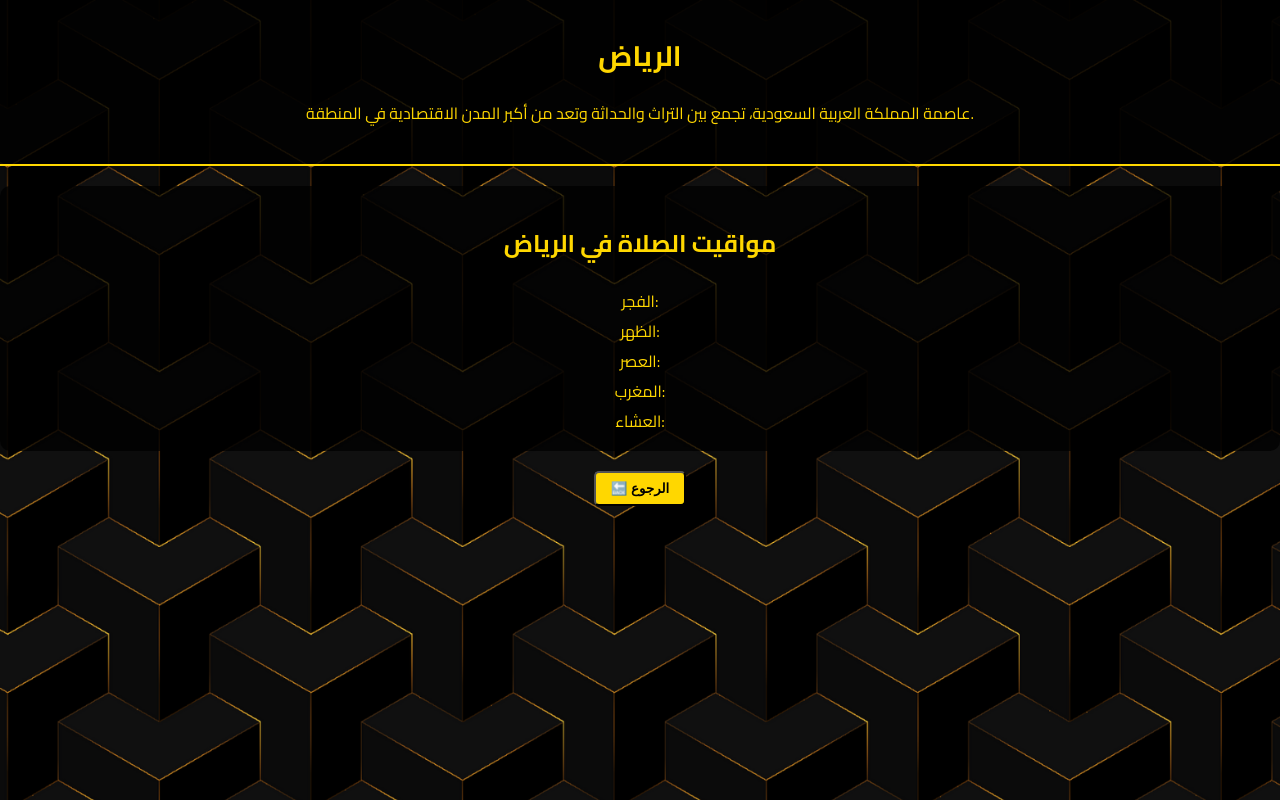
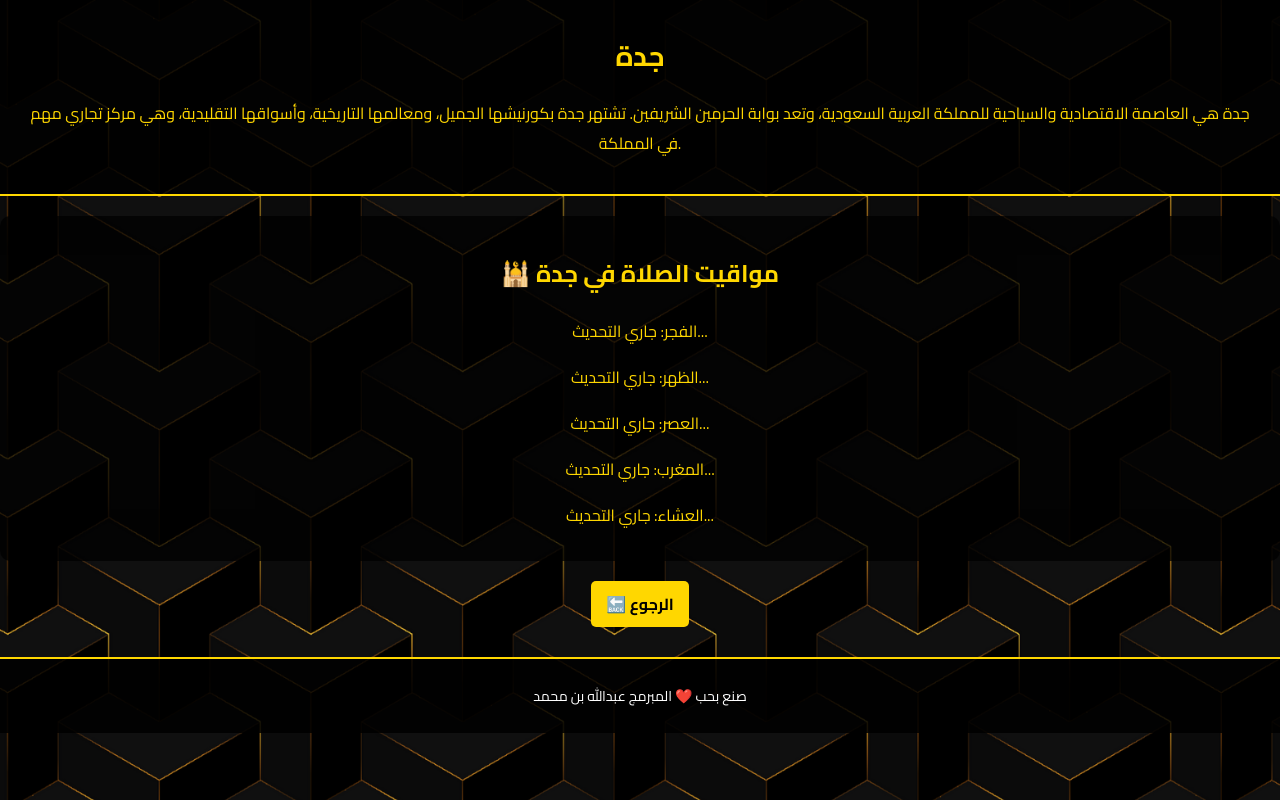
Before and after one commit to A7-pro/Al3dad, a plain HTML site: page riyadh.html in a window 1280 px wide. Drawn offline with Linux system fonts and the light colour scheme.

Commit message:
Update riyadh.html

```diff
--- a/riyadh.html
+++ b/riyadh.html
@@ -3,27 +3,32 @@
 <head>
     <meta charset="UTF-8">
     <meta name="viewport" content="width=device-width, initial-scale=1.0">
-    <title>الرياض - مواقيت الصلاة</title>
+    <title>جدة - مواقيت الصلاة</title>
     <link rel="stylesheet" href="style.css">
 </head>
 <body>
-    <header>
-        <h1>الرياض</h1>
-        <p>عاصمة المملكة العربية السعودية، تجمع بين التراث والحداثة وتعد من أكبر المدن الاقتصادية في المنطقة.</p>
-    </header>
+    <div class="container">
+        <header>
+            <h1>جدة</h1>
+            <p>جدة هي العاصمة الاقتصادية والسياحية للمملكة العربية السعودية، وتعد بوابة الحرمين الشريفين. تشتهر جدة بكورنيشها الجميل، ومعالمها التاريخية، وأسواقها التقليدية، وهي مركز تجاري مهم في المملكة.</p>
+        </header>
 
-    <section id="prayer-times">
-        <h2>مواقيت الصلاة في الرياض</h2>
-        <div class="prayer-card">الفجر: <span id="fajr"></span></div>
-        <div class="prayer-card">الظهر: <span id="dhuhr"></span></div>
-        <div class="prayer-card">العصر: <span id="asr"></span></div>
-        <div class="prayer-card">المغرب: <span id="maghrib"></span></div>
-        <div class="prayer-card">العشاء: <span id="isha"></span></div>
-    </section>
+        <section id="prayer-times">
+            <h2>🕌 مواقيت الصلاة في جدة</h2>
+            <p>الفجر: <span id="fajr-jeddah">جاري التحديث...</span></p>
+            <p>الظهر: <span id="dhuhr-jeddah">جاري التحديث...</span></p>
+            <p>العصر: <span id="asr-jeddah">جاري التحديث...</span></p>
+            <p>المغرب: <span id="maghrib-jeddah">جاري التحديث...</span></p>
+            <p>العشاء: <span id="isha-jeddah">جاري التحديث...</span></p>
+        </section>
 
-    <button class="back-button" onclick="window.location.href='index.html'">🔙 الرجوع</button>
+        <a href="index.html" class="back-button">🔙 الرجوع</a>
+
+        <footer>
+            <p>صنع بحب ❤️ المبرمج عبدالله بن محمد</p>
+        </footer>
+    </div>
 
     <script src="script.js"></script>
-    <script>fetchPrayerTimes('Riyadh');</script>
 </body>
 </html>
```
